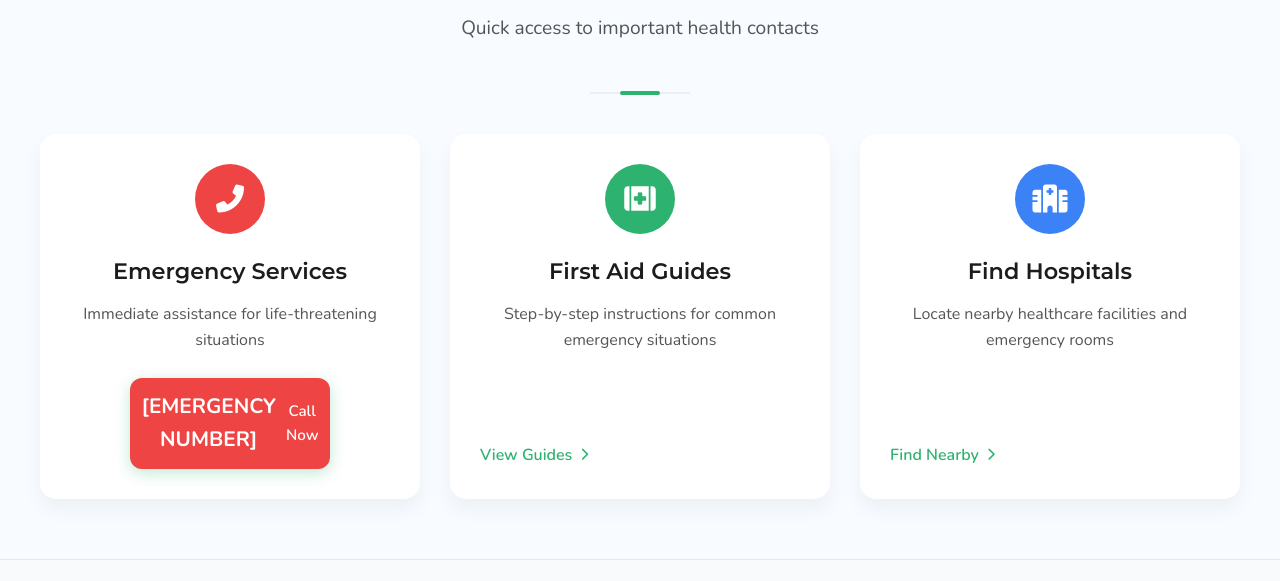
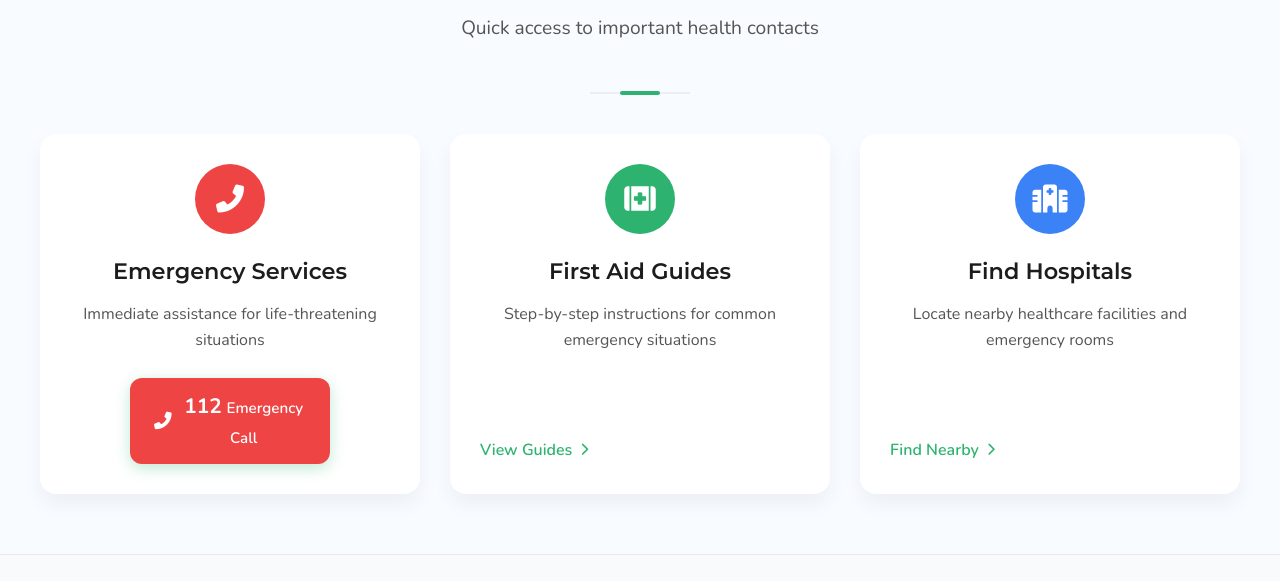
Before and after one commit to michealdvlp/frontend, a website: page index.html in a window 1280 px wide. Shown: the part 1863-2444 px from the top of the page. Drawn offline with nearby package versions, Linux system fonts and the light colour scheme.

Commit message:
Update index.html

```diff
--- a/index.html
+++ b/index.html
@@ -29,7 +29,6 @@
       <a href="symptoms.html">Symptoms</a>
       <a href="tips.html">Tips</a>
       <a href="awareness.html">Awareness</a>
-      <a href="quiz.html">Quiz</a>
       <a href="history.html">History</a>
       <a href="chat.html">Chat</a>
     </nav>
@@ -47,7 +46,6 @@
       <a href="symptoms.html"><i class="fas fa-stethoscope"></i> Symptoms</a>
       <a href="tips.html"><i class="fas fa-lightbulb"></i> Tips</a>
       <a href="awareness.html"><i class="fas fa-book-medical"></i> Awareness</a>
-      <a href="quiz.html"><i class="fas fa-question-circle"></i> Quiz</a>
       <a href="history.html"><i class="fas fa-chart-line"></i> History</a>
       <a href="chat.html"><i class="fas fa-comment-medical"></i> Chat</a>
     </nav>
@@ -154,9 +152,12 @@
             <div class="card-content">
               <h3 class="card-title">Emergency Services</h3>
               <p class="card-description">Immediate assistance for life-threatening situations</p>
-              <a href="#" class="cta-button emergency-cta">
-                <span class="emergency-number">[EMERGENCY NUMBER]</span>
-                <span class="cta-label">Call Now</span>
+              <a href="tel:112" class="cta-button emergency-cta pulse-animation">
+                <i class="fas fa-phone-alt phone-icon"></i>
+                <div class="emergency-text">
+                  <span class="emergency-number">112</span>
+                  <span class="cta-label">Emergency Call</span>
+                </div>
               </a>
             </div>
           </div>
@@ -170,7 +171,7 @@
             <div class="card-content">
               <h3 class="card-title">First Aid Guides</h3>
               <p class="card-description">Step-by-step instructions for common emergency situations</p>
-              <a href="#" class="feature-link">
+              <a href="first-aid.html" class="feature-link">
                 View Guides <i class="fas fa-chevron-right"></i>
               </a>
             </div>
```
